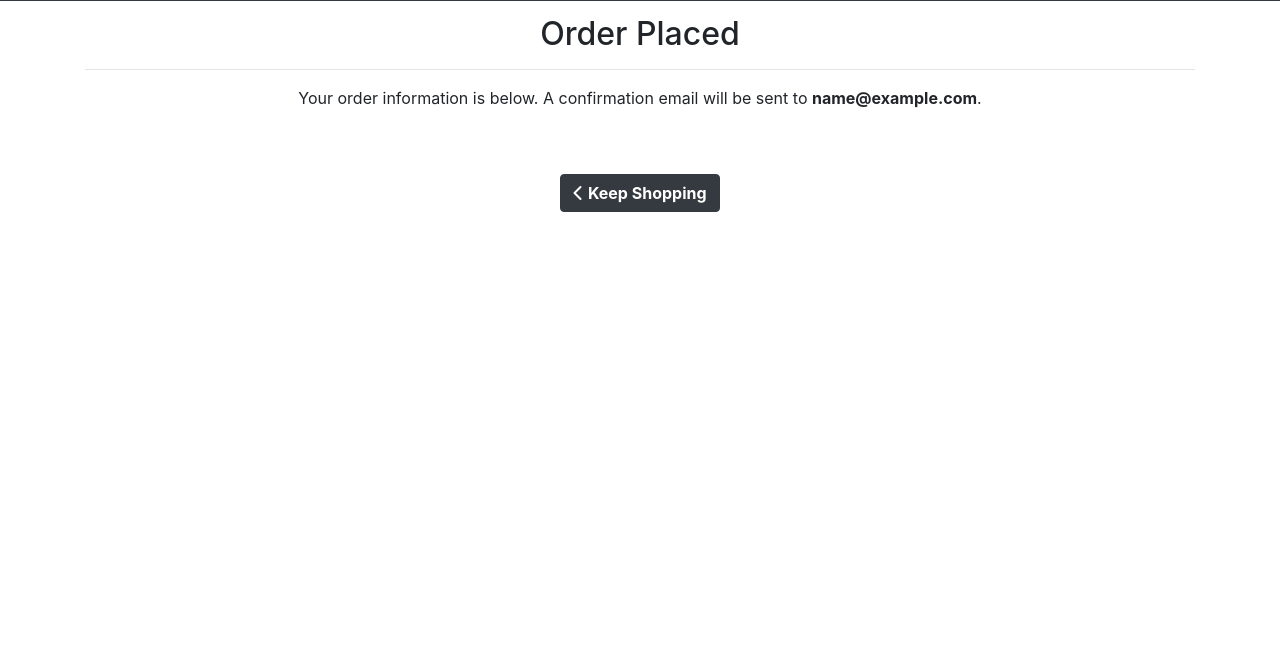
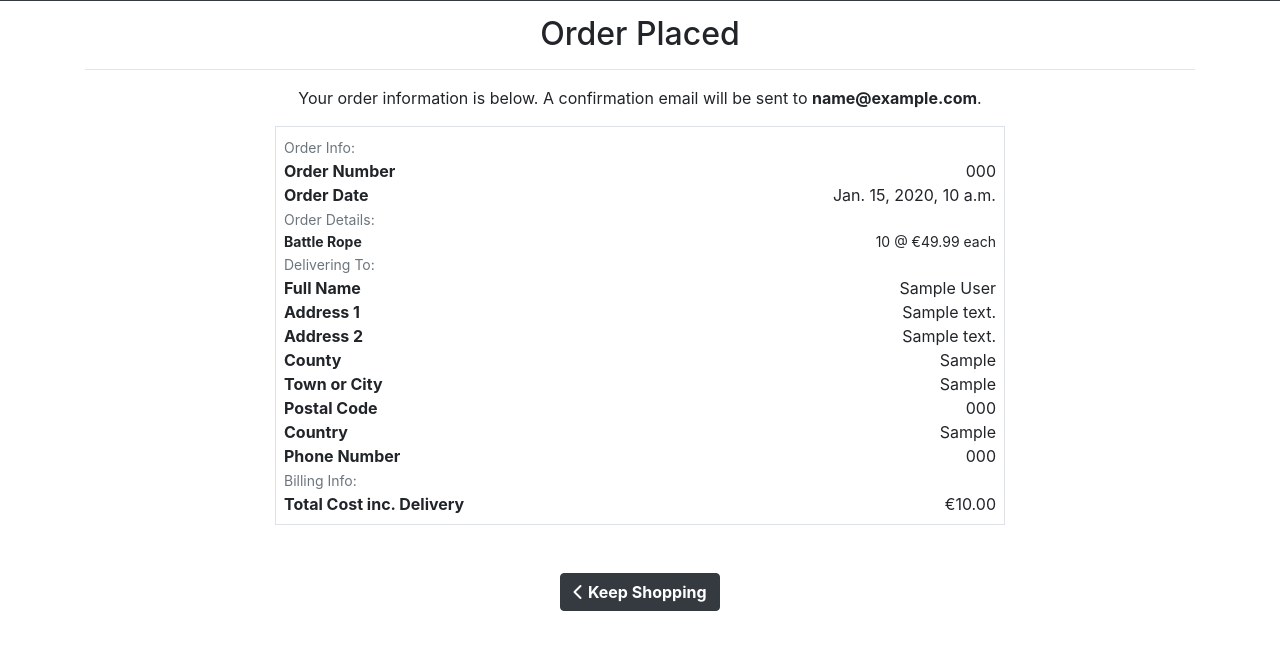
Before and after one commit to juliandunne1234/err-fitness, a Django app: template checkout/templates/checkout/checkout_success.html in a window 1280 px wide. Shown: the part 71-721 px from the top of the page. Run offline with Django 3.2, Linux system fonts and the light colour scheme; the template is opened without the code that fills it: values that come from a table or form of the project are taken from there, others are empty; data comes from the database, SQL or seed files in the repository; tables that the repository leaves empty hold one stand-in row (values such as "Sample post"); parts of the project's set-up code (start-up, migrations or seed data) failed here and were passed over; some libraries are stand-ins or nearby versions.

Commit message:
added order summary to checkout success page

```diff
--- a/checkout/templates/checkout/checkout_success.html
+++ b/checkout/templates/checkout/checkout_success.html
@@ -22,9 +22,155 @@
             <p>Your order information is below. A confirmation email will be sent to <strong>{{ order.email }}</strong>.</p>
         </div>
     </div>
+
     <div class="row">
-        <div class="col-12 col-lg-7"></div>
+        <div class="col-12 col-lg-8 offset-lg-2">
+            <div class="order-confirmation-wrapper p-2 border">
+                <div class="row">
+                    <div class="col">
+                        <small class="text-muted">Order Info:</small>
+                    </div>
+                </div>
+
+                <div class="row">
+                    <div class="col-12 col-md-4">
+                        <p class="mb-0 font-weight-bold">Order Number</p>
+                    </div>
+                    <div class="col-12 col-md-8 text-md-right">
+                        <p class="mb-0">{{ order.order_number }}</p>
+                    </div>
+                </div>
+
+                <div class="row">
+                    <div class="col-12 col-md-4">
+                        <p class="mb-0 font-weight-bold">Order Date</p>
+                    </div>
+                    <div class="col-12 col-md-8 text-md-right">
+                        <p class="mb-0">{{ order.date }}</p>
+                    </div>
+                </div>
+
+                <div class="row">
+                    <div class="col">
+                        <small class="text-muted">Order Details:</small>
+                    </div>
+                </div>
+
+                {% for item in order.lineitems.all %}
+                <div class="row">
+                    <div class="col-12 col-md-4">
+                        <p class="small mb-0 font-weight-bold">
+                            {{ item.product.name }}
+                        </p>
+                    </div>
+                    <div class="col-12 col-md-8 text-md-right">
+                        <p class="small mb-0">{{ item.quantity }} @ €{{ item.product.price }} each</p>
+                    </div>
+                </div>
+                {% endfor %}
+
+                <div class="row">
+                    <div class="col">
+                        <small class="text-muted">Delivering To:</small>
+                    </div>
+                </div>
+
+                <div class="row">
+                    <div class="col-12 col-md-4">
+                        <p class="mb-0 font-weight-bold">Full Name</p>
+                    </div>
+                    <div class="col-12 col-md-8 text-md-right">
+                        <p class="mb-0">{{ order.full_name }}</p>
+                    </div>
+                </div>
+
+                <div class="row">
+                    <div class="col-12 col-md-4">
+                        <p class="mb-0 font-weight-bold">Address 1</p>
+                    </div>
+                    <div class="col-12 col-md-8 text-md-right">
+                        <p class="mb-0">{{ order.street_address1 }}</p>
+                    </div>
+                </div>
+
+                {% if order.street_address2 %}
+                <div class="row">
+                    <div class="col-12 col-md-4">
+                        <p class="mb-0 font-weight-bold">Address 2</p>
+                    </div>
+                    <div class="col-12 col-md-8 text-md-right">
+                        <p class="mb-0">{{ order.street_address1 }}</p>
+                    </div>
+                </div>
+                {% endif %}
+
+                {% if order.county %}
+                <div class="row">
+                    <div class="col-12 col-md-4">
+                        <p class="mb-0 font-weight-bold">County</p>
+                    </div>
+                    <div class="col-12 col-md-8 text-md-right">
+                        <p class="mb-0">{{ order.county }}</p>
+                    </div>
+                </div>
+                {% endif %}
+
+                <div class="row">
+                    <div class="col-12 col-md-4">
+                        <p class="mb-0 font-weight-bold">Town or City</p>
+                    </div>
+                    <div class="col-12 col-md-8 text-md-right">
+                        <p class="mb-0">{{ order.town_or_city }}</p>
+                    </div>
+                </div>
+
+                {% if order.postcode %}
+                <div class="row">
+                    <div class="col-12 col-md-4">
+                        <p class="mb-0 font-weight-bold">Postal Code</p>
+                    </div>
+                    <div class="col-12 col-md-8 text-md-right">
+                        <p class="mb-0">{{ order.postcode }}</p>
+                    </div>
+                </div>
+                {% endif %}
+
+                <div class="row">
+                    <div class="col-12 col-md-4">
+                        <p class="mb-0 font-weight-bold">Country</p>
+                    </div>
+                    <div class="col-12 col-md-8 text-md-right">
+                        <p class="mb-0">{{ order.country }}</p>
+                    </div>
+                </div>
+
+                <div class="row">
+                    <div class="col-12 col-md-4">
+                        <p class="mb-0 font-weight-bold">Phone Number</p>
+                    </div>
+                    <div class="col-12 col-md-8 text-md-right">
+                        <p class="mb-0">{{ order.phone_number }}</p>
+                    </div>
+                </div>
+
+                <div class="row">
+                    <div class="col">
+                        <small class="text-muted">Billing Info:</small>
+                    </div>
+                </div>
+
+                <div class="row">
+                    <div class="col-12 col-md-4">
+                        <p class="mb-0 font-weight-bold">Total Cost inc. Delivery</p>
+                    </div>
+                    <div class="col-12 col-md-8 text-md-right">
+                        <p class="mb-0">€{{ order.total_cost }}</p>
+                    </div>
+                </div>
+            </div>
+        </div>
     </div>
+
     <div class="submit-button text-center mt-5 mb-2">
         <a href="{% url 'products' %}" class="btn btn-dark">
             <span class="icon">
```
